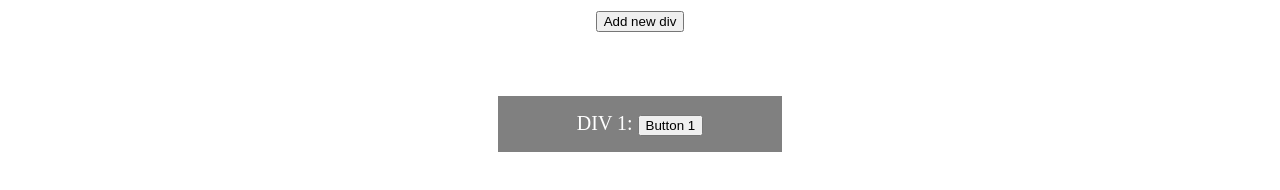
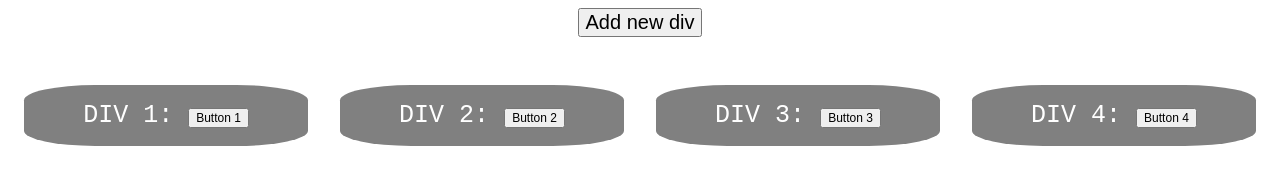
Before and after one commit to DominicSerranoC14/17workspace, a plain HTML site: page spa/eventListeners/index.html in a window 1280 px wide. Drawn offline with Linux system fonts and the light colour scheme.

Commit message:
All elements are added dynamically and each new button has active event listeners

```diff
--- a/spa/eventListeners/events.js
+++ b/spa/eventListeners/events.js
@@ -1,8 +1,14 @@
+// Reference to DOM elements
 var body = document.body;
-
-var buttonList = document.getElementsByTagName('button');
 var newDivButton = document.getElementById('new-div-button');
 var displayDiv = document.getElementById('display-div');
+// Reference to all button elements on pageload
+var buttonList = document.getElementsByTagName('button');
+
+function activateSingleButton (e) {
+  displayDiv.innerText = `You clicked ${e.target.innerText}\n`;
+  displayDiv.innerText += `${e.target.parentElement.innerText.split(':')[0]} is the parentElement`;
+};
 
 // Add event listeners to all buttons on the page
 function activateButtons () {
@@ -14,15 +20,11 @@ function activateButtons () {
 };
 activateButtons();
 
-function activateSingleButton (e) {
-  displayDiv.innerText = `You clicked ${e.target.innerText}\n`;
-  displayDiv.innerText += `${e.target.parentElement.innerText.split(':')[0]} is the parentElement`;
-};
-
 body.addEventListener('click', function (e) {
-  // console.log("event.target", e.target);
-  // console.log("Parent", e.target.parentElement);
-  // console.log("event.currentTarget", e.currentTarget);
+  console.log("//// body eventListener")
+  console.log("event.target", e.target);
+  console.log("event.currentTarget", e.currentTarget);
+  console.log("Parent", e.target.parentElement);
 });
 
 newDivButton.addEventListener('click', function(e) {
--- a/spa/eventListeners/loadPage.js
+++ b/spa/eventListeners/loadPage.js
@@ -1,14 +1,14 @@
 var outputDiv = document.getElementById('output-div');
 
 function populateDOM() {
-  var counter = 1;
-  var div;
+  var counter = 4;
+  var div = "";
   var button;
   for (var i = 0; i < counter; i++) {
     button = document.createElement('button');
-    button.innerText = `Button ${i +1}`;
+    button.innerText = `Button ${i+1}`;
     div = document.createElement('div');
-    div.innerText = `DIV ${i + 1}:  `;
+    div.innerText = `DIV ${i+1}:  `;
     div.setAttribute('class', 'div');
     div.appendChild(button);
     outputDiv.appendChild(div);
--- a/spa/eventListeners/main.css
+++ b/spa/eventListeners/main.css
@@ -1,18 +1,35 @@
 body {
   text-align: center;
   color: white;
-  font-size: 20px;
+  font-size: 25px;
+  font-family: monospace;
 }
 
 #display-div {
-  margin: 4rem auto;
+  margin: 1rem auto;
   background: grey;
-  width: 25%;
+  width: 35%;
+  border-radius: 15%;
+}
+
+#output-div {
+  display: flex;
+  flex-direction: row;
+  flex-wrap: wrap;
 }
 
 .div {
-  margin: 4rem auto;
+  margin: 2rem auto;
   padding: 1rem;
+  border-radius: 25%;
   background: grey;
   width: 20%;
 }
+
+button {
+  font-size: 12px;
+}
+
+input {
+  font-size: 20px;
+}
```
